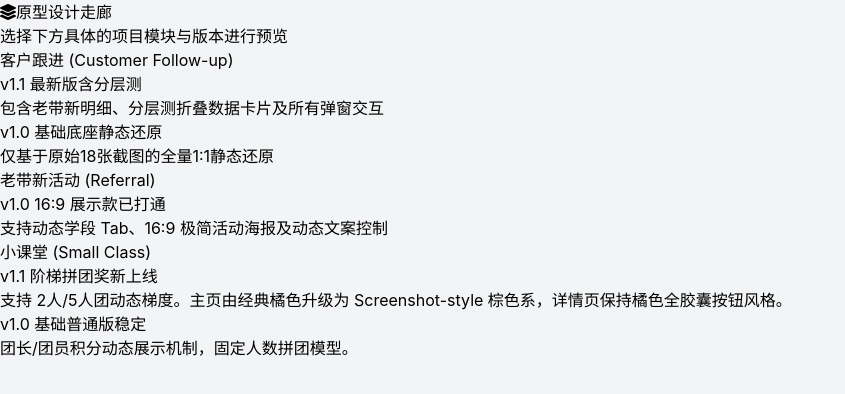
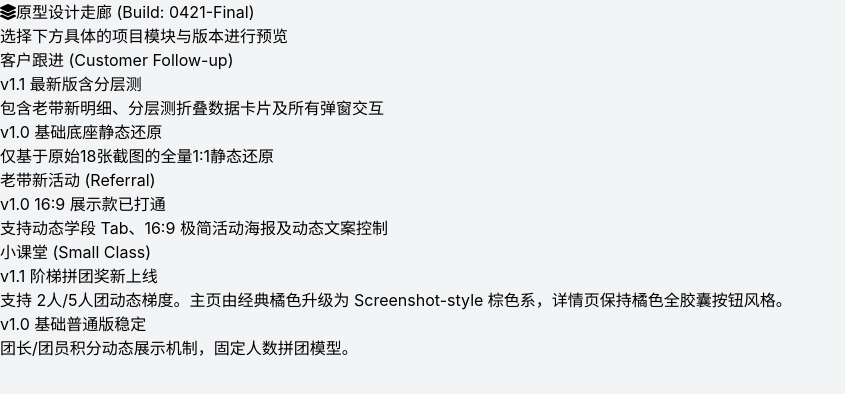
Before and after one commit to 948979703-a11y/tangtang, a React (Vite) app in the folder frontend/: page / in a window 1280 px wide. Shown: the top 394 px of the page, without its empty margins (0-845 px from the left). Built offline with nearby package versions, Linux system fonts and the light colour scheme.

Commit message:
DEPLOY_TEST: Add build tag to verify Netlify sync

```diff
--- a/frontend/src/pages/home/Home.jsx
+++ b/frontend/src/pages/home/Home.jsx
@@ -5,7 +5,7 @@ export default function Home() {
   return (
     <div className="app-container shadow-xl bg-gray-50 min-h-screen">
       <header className="bg-gradient-to-r from-teal-500 to-indigo-600 p-6 text-white text-center rounded-b-3xl shadow-lg">
-        <h1 className="text-2xl font-bold mb-2"><i className="fa fa-layer-group mr-2"></i>原型设计走廊</h1>
+        <h1 className="text-2xl font-bold mb-2"><i className="fa fa-layer-group mr-2"></i>原型设计走廊 <span className="text-xs opacity-50 font-normal">(Build: 0421-Final)</span></h1>
         <p className="text-teal-100 text-sm">选择下方具体的项目模块与版本进行预览</p>
       </header>
 
```
Also changed, not shown: 2 other files (tests, documents, lock files or other folders).
